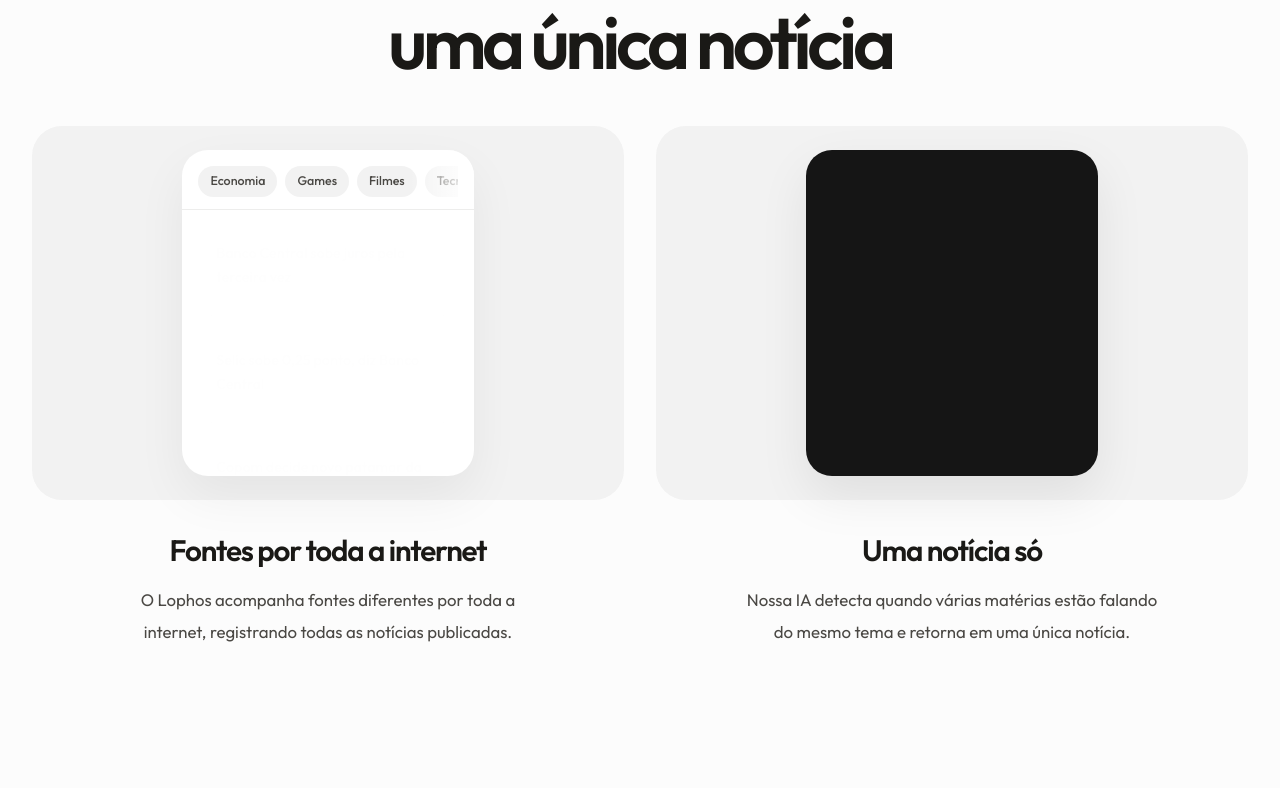
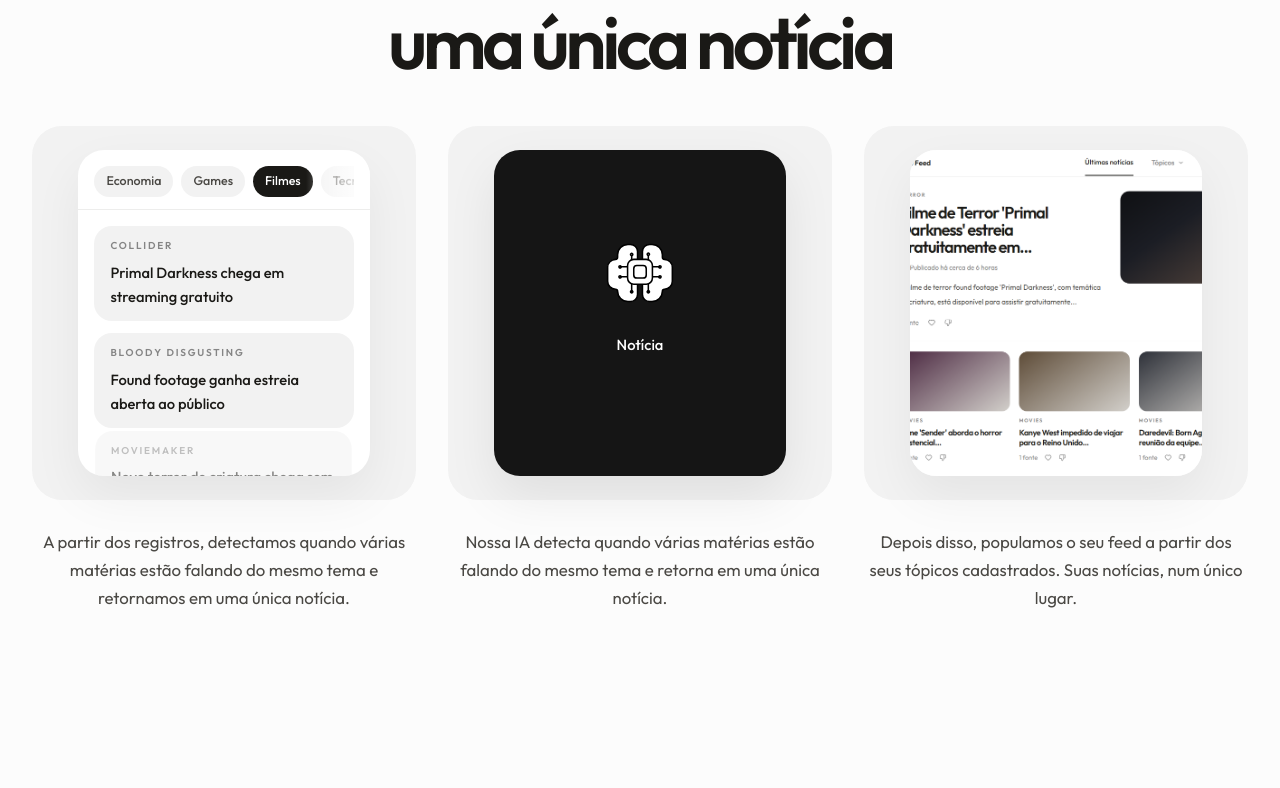
Before and after one commit to designstudio/lophos-feed, a Next.js app: page / in a window 1280 px wide. Shown: the part 1852-2640 px from the top of the page. Built offline with nearby package versions, Linux system fonts and the light colour scheme; no server answers.

Commit message:
Add feed preview card to landing rotator

```diff
--- a/src/components/landing/HowItWorksRotator.tsx
+++ b/src/components/landing/HowItWorksRotator.tsx
@@ -1,5 +1,6 @@
 'use client'
 
+import Image from 'next/image'
 import { useEffect, useMemo, useRef, useState } from 'react'
 import { AnimatePresence, motion } from 'framer-motion'
 import Lottie from 'lottie-react'
@@ -64,6 +65,10 @@ export function HowItWorksRotator() {
   const [flowStage, setFlowStage] = useState(0)
 
   useEffect(() => {
+    setIndex(Math.floor(Math.random() * CASES.length))
+  }, [])
+
+  useEffect(() => {
     const node = sectionRef.current
     if (!node) return
 
@@ -82,15 +87,8 @@ export function HowItWorksRotator() {
     if (!isActive) return
 
     const timeout = window.setTimeout(() => {
-      setNewsStage((current) => {
-        const next = current + 1
-        if (next > 5) {
-          setIndex((caseIndex) => (caseIndex + 1) % CASES.length)
-          return 2
-        }
-        return next
-      })
-    }, 1500)
+      setNewsStage((current) => (current >= 5 ? 2 : current + 1))
+    }, 1550)
 
     return () => window.clearTimeout(timeout)
   }, [isActive, newsStage])
@@ -98,7 +96,7 @@ export function HowItWorksRotator() {
   useEffect(() => {
     if (!isActive) return
 
-    const stageDurations = [2100, 2100, 2100, 4200]
+    const stageDurations = [2400, 2400, 2400, 4800]
     const timeout = window.setTimeout(() => {
       setFlowStage((current) => (current + 1) % 4)
     }, stageDurations[flowStage])
@@ -120,7 +118,7 @@ export function HowItWorksRotator() {
         </h3>
       </div>
 
-      <div className="mt-12 grid gap-10 xl:grid-cols-2 xl:gap-8">
+      <div className="mt-12 grid gap-10 xl:grid-cols-3 xl:gap-8">
         <div>
           <article className={`rounded-[30px] bg-bg-secondary p-5 md:p-6 ${CARD_HEIGHT}`}>
             <div className="flex h-full items-end justify-center">
@@ -130,7 +128,9 @@ export function HowItWorksRotator() {
                     {STATIC_TOPICS.map((topic) => (
                       <div
                         key={topic}
-                        className="shrink-0 rounded-full bg-bg-secondary px-3 py-1.5 text-[0.78rem] font-medium text-ink-secondary"
+                        className={`shrink-0 rounded-full px-3 py-1.5 text-[0.78rem] font-medium ${
+                          topic === current.topic ? 'bg-ink-primary text-white' : 'bg-bg-secondary text-ink-secondary'
+                        }`}
                       >
                         {topic}
                       </div>
@@ -168,9 +168,8 @@ export function HowItWorksRotator() {
           </article>
 
           <div className="mx-auto mt-7 max-w-[26rem] text-center">
-            <p className="text-[1.85rem] font-semibold tracking-[-0.04em] text-ink-primary">Fontes por toda a internet</p>
-            <p className="mt-3 text-[1.05rem] leading-8 text-ink-secondary">
-              O Lophos acompanha fontes diferentes por toda a internet, registrando todas as notícias publicadas.
+            <p className="text-[1.05rem] leading-7 text-ink-secondary">
+              A partir dos registros, detectamos quando várias matérias estão falando do mesmo tema e retornamos em uma única notícia.
             </p>
           </div>
         </div>
@@ -191,7 +190,7 @@ export function HowItWorksRotator() {
                     >
                       <div className="grid w-full grid-cols-[1fr_90px] gap-3">
                         <div className="min-w-0">
-                          <p className="text-[10px] font-semibold uppercase tracking-[0.18em] text-white/45">Horror</p>
+                          <p className="text-[10px] font-semibold uppercase tracking-[0.18em] text-white/45">{current.topic}</p>
                           <h4 className="mt-2 line-clamp-3 text-[1.06rem] font-semibold leading-[1.02] tracking-[-0.04em] text-white">
                             {current.resultTitle}
                           </h4>
@@ -242,9 +241,31 @@ export function HowItWorksRotator() {
           </article>
 
           <div className="mx-auto mt-7 max-w-[26rem] text-center">
-            <p className="text-[1.85rem] font-semibold tracking-[-0.04em] text-ink-primary">Uma notícia só</p>
-            <p className="mt-3 text-[1.05rem] leading-8 text-ink-secondary">
+            <p className="text-[1.05rem] leading-7 text-ink-secondary">
               Nossa IA detecta quando várias matérias estão falando do mesmo tema e retorna em uma única notícia.
+            </p>
+          </div>
+        </div>
+
+        <div>
+          <article className={`rounded-[30px] bg-bg-secondary p-5 md:p-6 ${CARD_HEIGHT}`}>
+            <div className="flex h-full items-center justify-center">
+              <div className="relative h-[20.375rem] w-full max-w-[18.2rem] overflow-hidden rounded-[26px] bg-white shadow-[0_20px_50px_rgba(17,17,17,0.06)]">
+                <Image
+                  src="/landing-feed-reference.png"
+                  alt="Exemplo do feed do Lophos"
+                  fill
+                  className="object-cover"
+                  style={{ objectPosition: '37% 16%' }}
+                  sizes="291px"
+                />
+              </div>
+            </div>
+          </article>
+
+          <div className="mx-auto mt-7 max-w-[26rem] text-center">
+            <p className="text-[1.05rem] leading-7 text-ink-secondary">
+              Depois disso, populamos o seu feed a partir dos seus tópicos cadastrados. Suas notícias, num único lugar.
             </p>
           </div>
         </div>
```
Also changed, not shown: public/landing-feed-reference.png (added).
